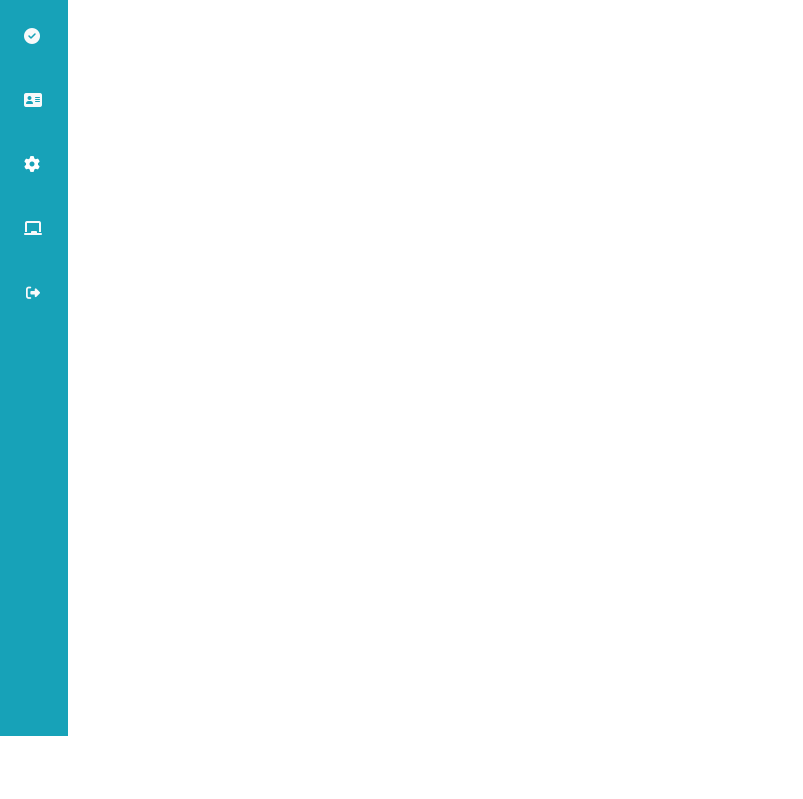
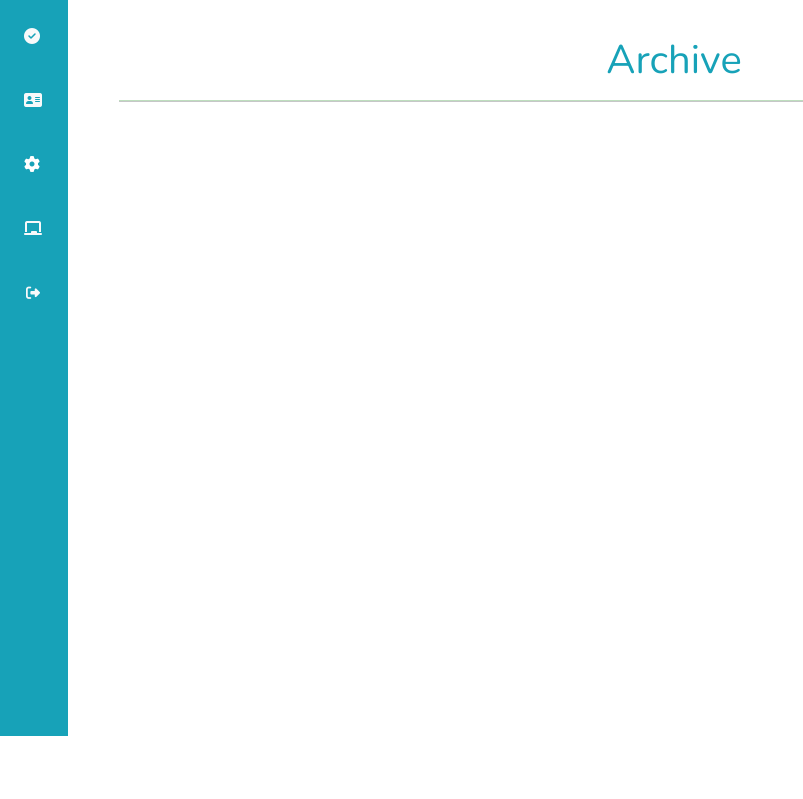
Before and after one commit to Anandan4592/Crm, a Django app: page /crmarchive in a window 1280 px wide. Shown: the part 64-863 px from the top of the page, without its empty margins (0-803 px from the left). Run offline with Django 5.2, Linux system fonts and the light colour scheme; the visitor is signed in with stand-in values (Sample User, id 1); data that the repository does not hold is empty; some libraries are stand-ins or nearby versions.

Commit message:
ninth commit

```diff
--- a/crmapp/views.py
+++ b/crmapp/views.py
@@ -73,7 +73,8 @@ def crmusernav(request):
 def crmloginpage(request):
      currentuser=request.user.username
      product=App.objects.all()
-     return render(request,'crmloginpage.html',{'currentuser':currentuser,'product':product})
+     archived_app_ids = Archive.objects.values_list('app_id', flat=True)
+     return render(request,'crmloginpage.html',{'currentuser':currentuser,'product':product,'archived_app_ids': archived_app_ids})
 
 def crmarchive(request):
     currentuser=request.user.username
--- a/templates/crmarchive.html
+++ b/templates/crmarchive.html
@@ -1,9 +1,11 @@
 {% extends 'crmusernav.html' %}
 {% block content %}
 {% load static %}
-<main style="min-height: 100vh;">
+<main  style="min-height: 100vh;padding-top: 3%;">
 
     <div class="container ">
+        <h1 class="text-center text-info">Archive</h1>
+    <hr style="border-color: green; ">
     <div class="row mt-3" style="padding-top: 5%;">
         {% for i in arch %}
     <div class="col-sm-4 mb-3">
--- a/templates/crmhome.html
+++ b/templates/crmhome.html
@@ -31,6 +31,9 @@
     <section style="border-top: 5px solid green;" class="animated-section">
 
         <div class="container text-center mt-5" style="padding-top: 2%;">
+            <h1 class="text-info" style="font-size: calc(2.5vw + 1rem);">Meet the World's Most Popular<br>
+                Customizable CRM Software</h1>
+            <hr style="border-color: green; ">
             <div id="carouselExampleIndicators" class="carousel slide" data-ride="carousel" data-interval="2000">
                 <ol class="carousel-indicators">
                     <li data-target="#carouselExampleIndicators" data-slide-to="0" class="active"></li>
@@ -57,8 +60,6 @@
                     <span class="sr-only">Next</span>
                 </a>
             </div>
-            <h1 class="text-info" style="font-size: calc(2.5vw + 1rem);">Meet the World's Most Popular<br>
-                Customizable CRM Software</h1>
             <hr style="border-color: green; ">
             <h4>Over 12 million businesses registered with CRM since the launch, making it one of the most widely
                 used customizable CRM software solutions in the world
--- a/templates/crmloginpage.html
+++ b/templates/crmloginpage.html
@@ -13,6 +13,7 @@
 
 <div class="row mt-3" id="card-container">
     {% for app in product %}
+    {% if app.id not in archived_app_ids %}
     <div class="col-sm-4 mb-3">
         <div class="card" style="border-top: 5px solid red;" draggable="true" ondragstart="drag(event)" ondragend="dragEnd(event)" data-app-id="{{ app.id }}">
             <div class="card-body">
@@ -26,6 +27,7 @@
             </div>
         </div>
     </div>
+    {% endif %}
     {% endfor %}
 </div>
 
```
